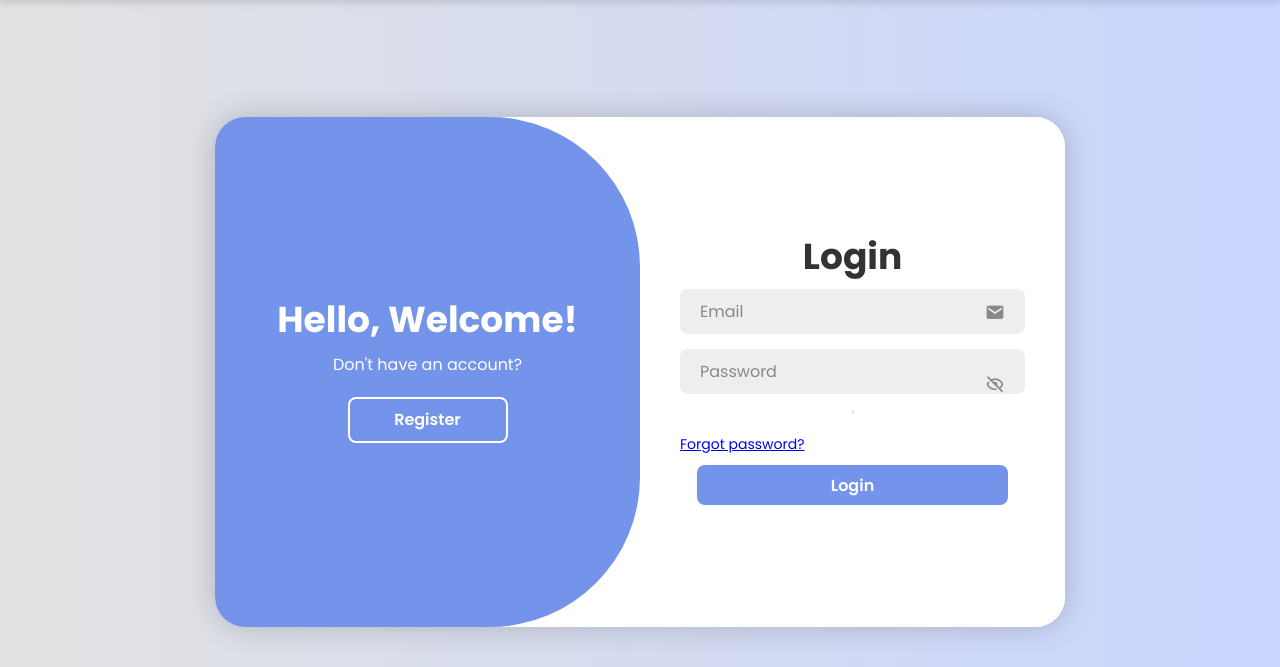
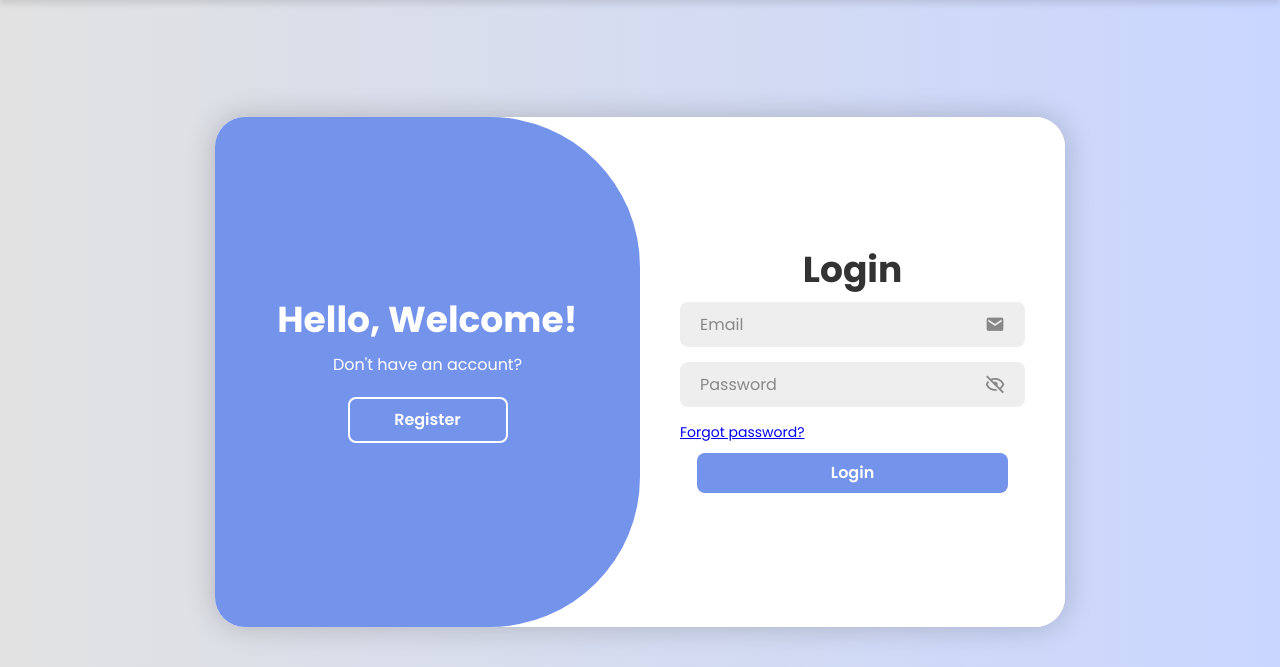
Before and after one commit to fatinsofea2805-arch/staff-reporting-system, a PHP site: page /staff_login.php in a window 1280 px wide. Shown: the part 48-715 px from the top of the page. Run offline with PHP 8.4, Linux system fonts and the light colour scheme; some web fonts are replaced.

Commit message:
Update staff_login.css

```diff
--- a/staff_login.css
+++ b/staff_login.css
@@ -328,3 +328,37 @@ form{
     box-shadow: none;
     margin-top:20px;
 }
+
+.input-box .password-toggle {
+    position: absolute;
+    right: 10px;
+    top: 50%;
+    transform: translateY(-50%);
+    display: grid;
+    place-items: center;
+    width: 40px;
+    height: 40px;
+    padding: 0;
+    background: transparent;
+    border: 0;
+    border-radius: 6px;
+    color: #666;
+    cursor: pointer;
+    z-index: 2;
+}
+
+.input-box .password-toggle i {
+    position: static;
+    transform: none;
+    font-size: 22px;
+    pointer-events: none;
+}
+
+.input-box .password-toggle:focus-visible {
+    outline: 2px solid #7494ec;
+    outline-offset: 2px;
+}
+
+.input-box input[name="password"] {
+    padding-right: 55px;
+}
```
